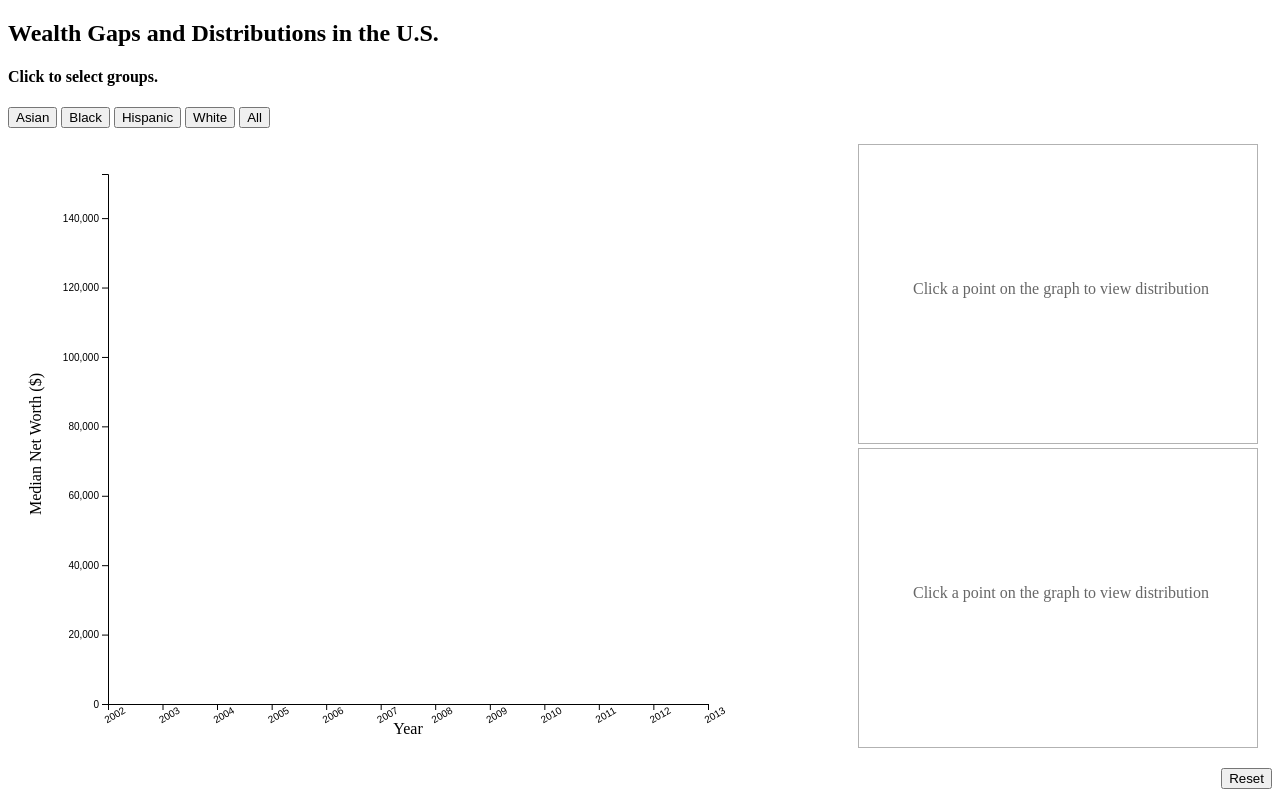
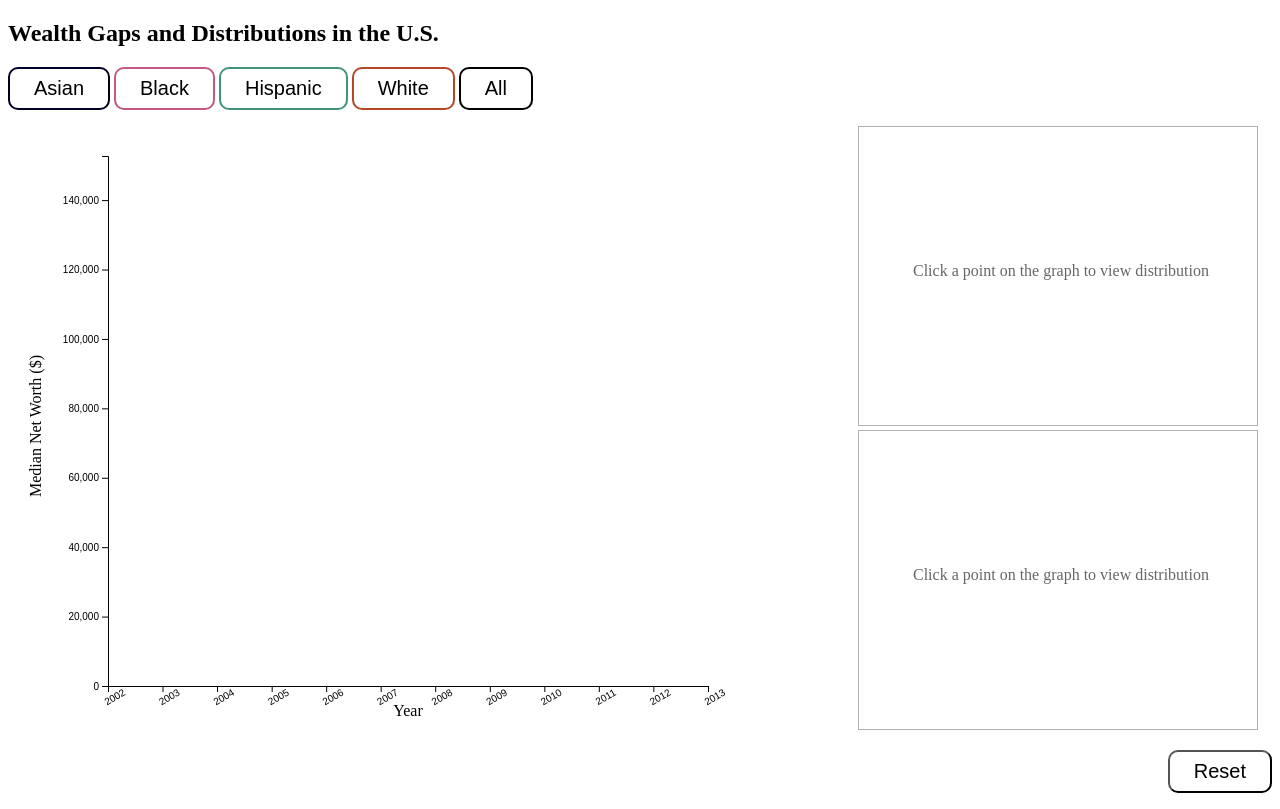
Before and after one commit to jdial8/D3-Inequality-, a plain HTML site: page index.html in a window 1280 px wide. Drawn offline with Linux system fonts and the light colour scheme.

Commit message:
messing with css

```diff
--- a/index.html
+++ b/index.html
@@ -54,6 +54,54 @@
       width: 400;
     }
 
+    button {
+      background-color: white;
+      color: black;
+      font-size: 20px;
+      padding: 8px 24px;
+      border-radius: 10px;
+    }
+
+    #buttonasian {
+      border: 2px solid #000026;
+    }
+
+    #buttonasian:hover {
+      background-color: #000026; /* maybe do box-shadow instead */
+      color: white;
+    }
+
+    #buttonblack {
+      border: 2px solid #C35882;
+    }
+
+    #buttonblack:hover {
+      background-color: #C35882; /* maybe do box-shadow instead */
+      color: white;
+    }
+
+    #buttonhispanic {
+      border: 2px solid #409379;
+    }
+
+    #buttonhispanic:hover {
+      background-color: #409379; /* maybe do box-shadow instead */
+      color: white;
+    }
+
+    #buttonwhite {
+      border: 2px solid #b44724;
+    }
+
+    #buttonwhite:hover {
+      background-color: #b44724; /* maybe do box-shadow instead */
+      color: white;
+    }
+
+    #buttonall {
+      border: 2px solid #000000;
+    }
+
     .reset {
       float: right;
       }
@@ -65,8 +113,8 @@
 
 
     <h2> Wealth Gaps and Distributions in the U.S. </h2>
-    <h4> Click to select groups. </h4>
-
+    <!-- <h4> Click to select groups. </h4> -->
+    <p> </p>
     <p>
     <!-- <button type = 'button' id = 'Race'> All </button> -->
     <button type = 'button' id = 'buttonasian'> Asian </button>
@@ -315,7 +363,7 @@
         .on("mouseover", function(d) {
           d3.select(this).attr('fill-opacity', 0.5);
           d3.select(this).style("cursor", "pointer");
-          tooltip.text(d.amount);
+          tooltip.text("$" + d.amount);
           return tooltip.style("visibility", "visible");})
         .on("mousemove", function(){return tooltip.style("top", (event.pageY-10)+"px").style("left",(event.pageX+10)+"px");})
         .on("mouseout", function(d){
```
